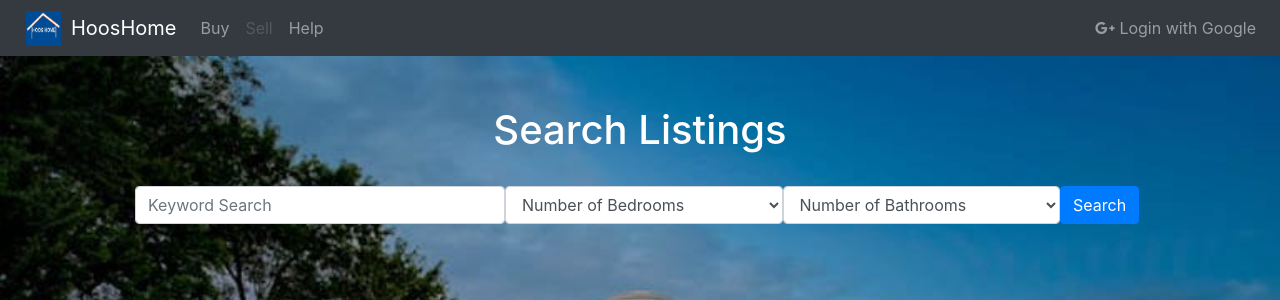
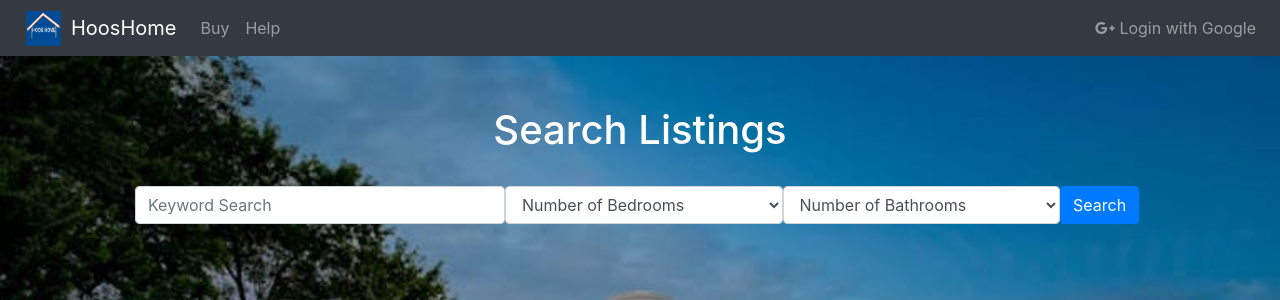
Before and after one commit to UVA-CS3240-S19/HoosHome, a Django app: page / in a window 1280 px wide. Shown: the top 300 px of the page. Run offline with Django 3.2, Linux system fonts and the light colour scheme; some libraries are stand-ins or nearby versions.

Commit message:
remove sell button if user is not logged in

```diff
--- a/home/templates/base.html
+++ b/home/templates/base.html
@@ -18,7 +18,8 @@
 
 <body>
   <nav class="navbar navbar-expand-lg navbar-dark bg-dark">
-    <img src="{% static 'images/logo_hooshome.png' %}" hspace="10" width="35" height="35" class="d-inline-block align-top" alt="">
+    <img src="{% static 'images/logo_hooshome.png' %}" hspace="10" width="35" height="35"
+      class="d-inline-block align-top" alt="">
     <a class="navbar-brand" margin-top="40" href="/">
       HoosHome
     </a>
@@ -35,14 +36,11 @@
         <li class="nav-item">
           <a class="nav-link" href="/sell">Sell</a>
         </li>
-        {% else %}
-        <li class="nav-item">
-          <a style="opacity: 0.3" class="nav-link" href="/">Sell</a>
-        </li>
         {% endif %}
 
         <li class="nav-item">
-          <a class="nav-link" href="https://github.com/UVA-CS3240-S19/project-102-nautilus/blob/master/README.md">Help</a>
+          <a class="nav-link"
+            href="https://github.com/UVA-CS3240-S19/project-102-nautilus/blob/master/README.md">Help</a>
         </li>
       </ul>
       {% if user.is_authenticated %}
```
Lines whose indentation alone changed are shown as unchanged.
